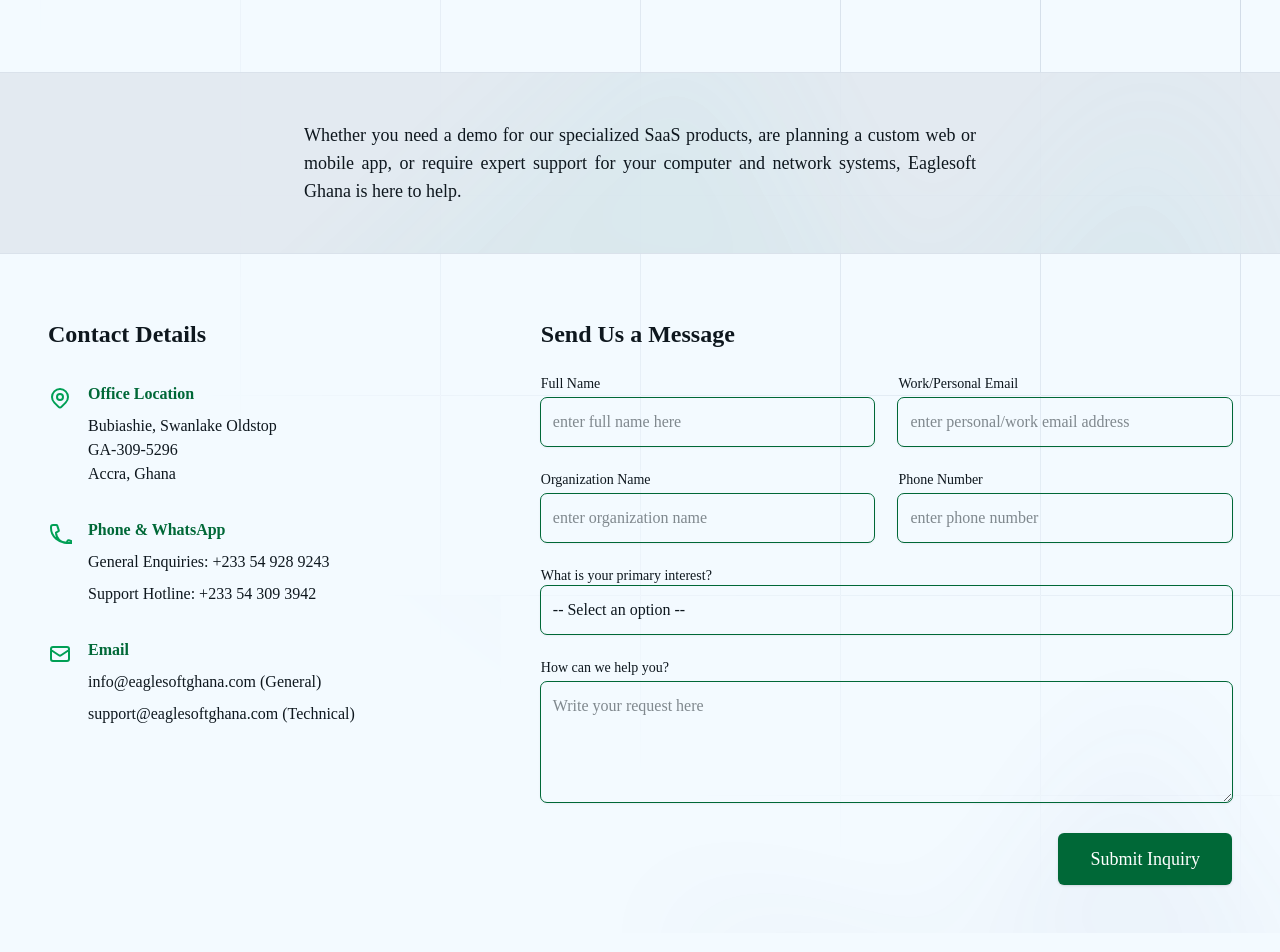
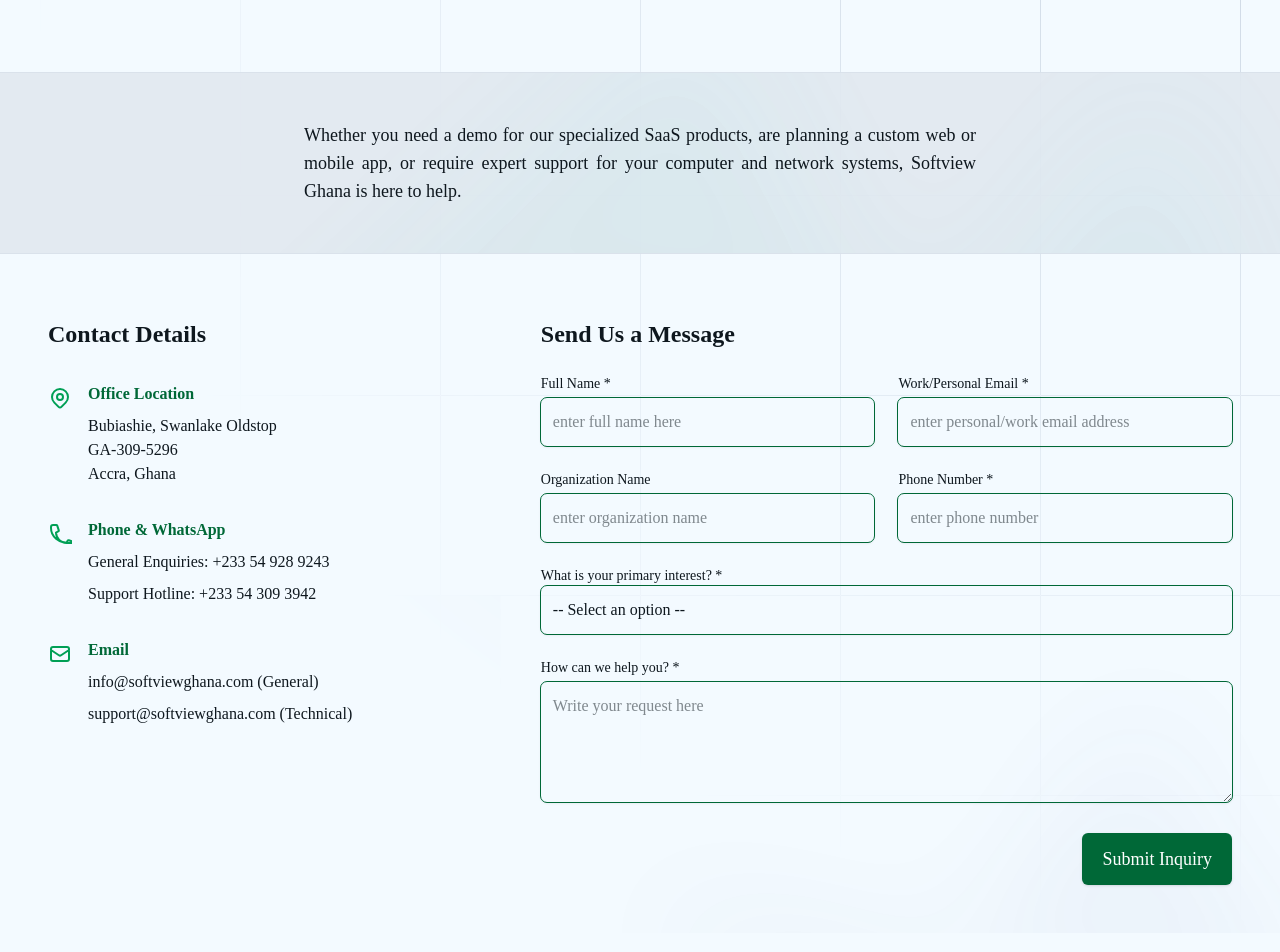
Before and after one commit to softviewghana/softviewghana.github.io, a Nuxt app: page /contact in a window 1280 px wide. Shown: the part 260-1212 px from the top of the page. Built offline with nearby package versions, Linux system fonts and the light colour scheme; a web font is replaced by a local one.

Commit message:
udpate:170626

```diff
--- a/app/components/TextInput.vue
+++ b/app/components/TextInput.vue
@@ -55,8 +55,7 @@
             <label :for="props.id" class="block text-sm font-medium capitalize">
                   {{ props.label }}
             </label>
-            <input :type="props.type" :inputmode="inputmode ?? computedInputMode" :id="props.id"
-              :name="props.id || props.name" v-model="value" :placeholder="props.placeholder"
+            <input v-bind="props" v-model="value" :inputmode="props.inputmode || computedInputMode"
               class="mt-1 bg-inherit appearance-none! [-webkit-appearance:none]! [-moz-appearance:none]! inline-block w-full border-0 rounded-md shadow-sm p-3 outline outline-global focus:outline-2 focus:outline-global-50 focus:ring-0 focus:border-0">
       </div>
 </template>
--- a/app/pages/contact.vue
+++ b/app/pages/contact.vue
@@ -1,4 +1,5 @@
 <script lang="ts" setup>
+      import { LoaderIcon } from 'lucide-vue-next';
       import constants from '~/constants';
 
       useSeoMeta({
@@ -12,19 +13,56 @@
             },
             ogUrl: constants.APP_URL + '/contact',
             ogType: 'website',
+            ogSiteName: 'Contact | Softview Ghana',
       });
+
       useHead({
             link: [
                   { rel: 'canonical', href: constants.APP_URL + '/contact' }
             ]
       });
+
+      const form = reactive({
+            fullName: '',
+            email: '',
+            organization: '',
+            phone: '',
+            interest: '',
+            message: ''
+      });
+
+      const isSubmitting = ref(false);
+
+      const responseMessage = ref('');
+
+      const handleFormSubmit = () => {
+            isSubmitting.value = true;
+            // Handle form submission logic here (e.g., send data to an API)
+            console.log('Form submitted:', form);
+            setTimeout(() => {
+                  responseMessage.value = 'Your inquiry has been submitted successfully!';
+                  // Reset form fields
+                  form.fullName = '';
+                  form.email = '';
+                  form.organization = '';
+                  form.phone = '';
+                  form.interest = '';
+                  form.message = '';
+                  isSubmitting.value = false;
+            }, 1000);
+
+            setTimeout(() => {
+                  responseMessage.value = '';
+            }, 5000);
+
+      }
 </script>
 
 <template>
       <ESSection>
             <div class="mx-auto max-w-2xl py-8 sm:pt-16 lg:pt-32 overflow-hidden">
                   <h1 v-fade-in class="text-2xl md:text-3xl font-bold text-global-50 text-center">
-                        Get in Touch with softview ghana
+                        Get in Touch with Softview Ghana
                   </h1>
             </div>
       </ESSection>
@@ -34,7 +72,7 @@
                   <div class="max-w-2xl mx-auto">
                         <p v-fade-in class="mt-4 text-justify text-lg">
                               Whether you need a demo for our specialized SaaS products, are planning a custom web or
-                              mobile app, or require expert support for your computer and network systems, Eaglesoft
+                              mobile app, or require expert support for your computer and network systems, Softview
                               Ghana is here to help.
                         </p>
 
@@ -83,13 +121,14 @@
                               <div class="space-y-2">
                                     <h3 class="font-semibold text-global dark:text-body">Phone & WhatsApp</h3>
                                     <p class="">General Enquiries:
-                                          <a href="tel:+"></a>
-                                          <NuxtLink href="tel:+233549289243" class="select-all hover:text-global">
+                                          <NuxtLink href="tel:+233549289243" external
+                                            class="select-all hover:text-global">
                                                 +233 54 928 9243
                                           </NuxtLink>
                                     </p>
                                     <p class="">Support Hotline:
-                                          <NuxtLink href="tel:+233543093942" class="select-all hover:text-global">
+                                          <NuxtLink href="tel:+233543093942" external
+                                            class="select-all hover:text-global">
                                                 +233 54 309 3942
                                           </NuxtLink>
                                     </p>
@@ -106,16 +145,16 @@
                               <div class="space-y-2">
                                     <h3 class="font-semibold text-global dark:text-body">Email</h3>
                                     <p class="">
-                                          <NuxtLink href="mailto:info@eaglesoftghana.com"
+                                          <NuxtLink href="mailto:info@softviewghana.com" external
                                             class="hover:text-global-50 select-all">
-                                                info@eaglesoftghana.com
+                                                info@softviewghana.com
                                           </NuxtLink>
                                           (General)
                                     </p>
                                     <p class="">
-                                          <NuxtLink href="mailto:support@eaglesoftghana.com"
+                                          <NuxtLink href="mailto:support@softviewghana.com" external
                                             class="hover:text-global-50 select-all">
-                                                support@eaglesoftghana.com
+                                                support@softviewghana.com
                                           </NuxtLink>
                                           (Technical)
                                     </p>
@@ -125,22 +164,24 @@
 
                   <div class="lg:col-span-3">
                         <h2 class="text-2xl font-bold mb-6">Send Us a Message</h2>
-                        <form @submit.prevent="" class="space-y-6">
+                        <form @submit.prevent="handleFormSubmit" class="space-y-6">
                               <div class="grid sm:grid-cols-2 gap-6">
-                                    <TextInput required label="full name" placeholder="enter full name here" />
-                                    <TextInput required label="work/personal email"
+                                    <TextInput required label="full name *" placeholder="enter full name here" />
+                                    <TextInput required label="work/personal email *" type="email"
                                       placeholder="enter personal/work email address" />
                               </div>
 
                               <div class="grid sm:grid-cols-2 gap-6">
                                     <TextInput label="organization name" placeholder="enter organization name" />
-                                    <TextInput label="phone number" placeholder="enter phone number" />
+                                    <TextInput required label="phone number *" type="tel"
+                                      placeholder="enter phone number" />
                               </div>
 
                               <div>
                                     <label for="interest" class="block text-sm font-medium">
-                                          What is your primary interest?</label>
-                                    <select id="interest" name="interest"
+                                          What is your primary interest? *
+                                    </label>
+                                    <select id="interest" name="interest" required
                                       class="bg-inherit appearance-none! [-webkit-appearance:none]! [-moz-appearance:none]! inline-block w-full border-0 rounded-md shadow-sm p-3! outline outline-global focus:outline-2 focus:outline-global-50 focus:ring-0 focus:border-0">
                                           <option class="bg-body" disabled selected>-- Select an option --</option>
                                           <option class="bg-body" value="">Request Demo: eSchool Ghana / SBA</option>
@@ -154,25 +195,30 @@
                               </div>
 
                               <div>
-                                    <label for="message" class="block text-sm font-medium">How can
-                                          we help you?</label>
-                                    <textarea id="message" name="message" rows="4" placeholder="Write your request here"
+                                    <label for="message" class="block text-sm font-medium">
+                                          How can we help you? *
+                                    </label>
+                                    <textarea required id="message" name="message" rows="4"
+                                      placeholder="Write your request here"
                                       class="mt-1 bg-inherit appearance-none! [-webkit-appearance:none]! [-moz-appearance:none]! inline-block w-full border-0 rounded-md shadow-sm p-3 outline outline-global focus:outline-2 focus:outline-global-50 focus:ring-0 focus:border-0"></textarea>
                               </div>
 
-                              <div class="flex items-center justify-end">
-                                    <button type="submit"
-                                      class="px-8 py-3 w-full md:w-auto text-lg border-0 border-transparent rounded-md shadow-sm text-md font-medium text-white bg-global hover:bg-global-50 focus:outline-none">
+                              <div class="flex items-center justify-end w-full">
+                                    <button type="submit" :disabled="isSubmitting"
+                                      class="py-3 sm:px-5 text-center text-lg w-full sm:w-auto inline-flex items-center justify-center-safe gap-3 border-0 rounded-md shadow-sm text-md font-medium text-white bg-global hover:bg-global-50 focus:outline-none disabled:cursor-not-allowed disabled:opacity-50">
+                                          <span class="" v-if="isSubmitting">
+                                                <LoaderIcon class="animate-spin" />
+                                          </span>
                                           <span class="">
                                                 Submit Inquiry
                                           </span>
-                                          <!-- <span class="">
-                                                      <LoaderIcon class="animate-spin" />
-                                                </span> -->
                                     </button>
                               </div>
 
                         </form>
+                        <div v-if="responseMessage" class="mt-4 p-4 bg-green-100 text-green-800 rounded-md">
+                              {{ responseMessage }}
+                        </div>
                   </div>
             </div>
       </ESSection>
```
Also changed, not shown: app/pages/index.vue (+3 -12 lines).
